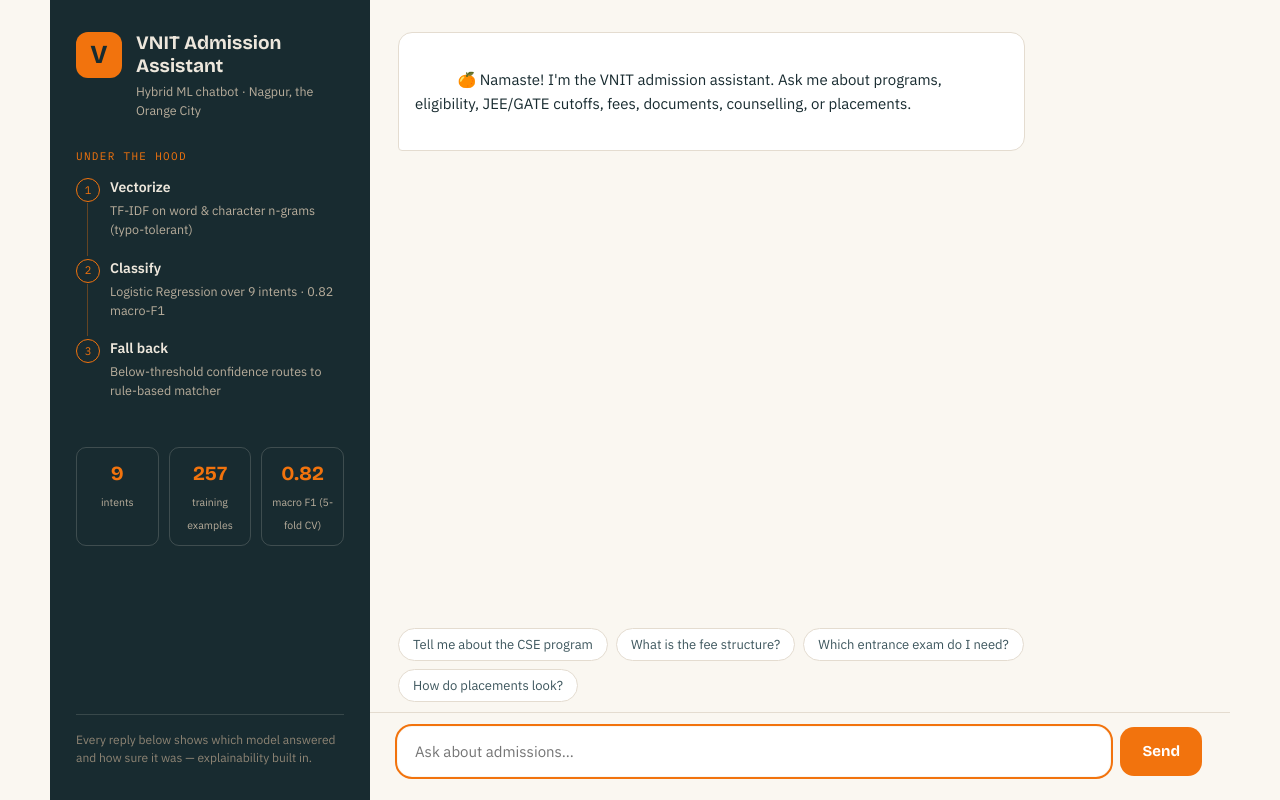
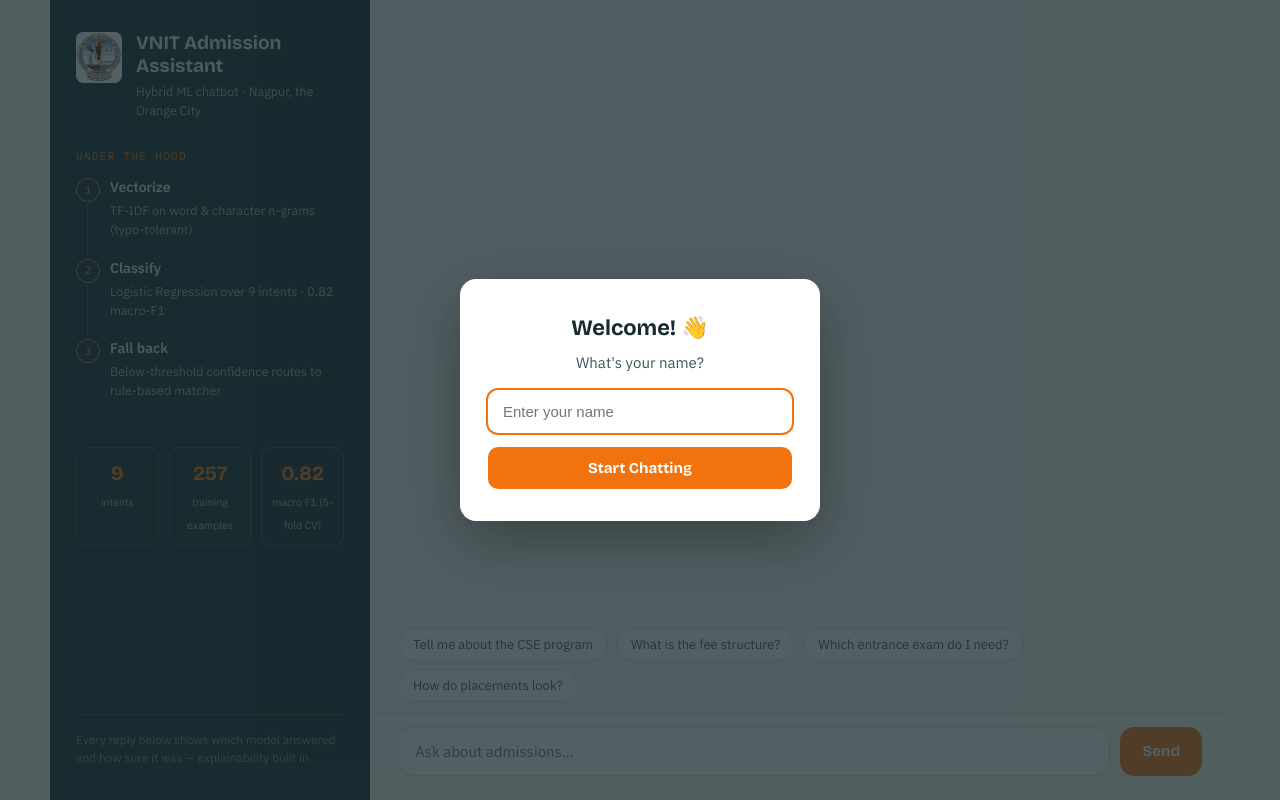
Before and after one commit to shreejeet480/Vnit-admission-chatbot, a Flask app: page / in a window 1280 px wide. Run offline with Flask 3, Linux system fonts and the light colour scheme.

Commit message:
add name popup,markdown rendering, expanded answer, VNIT logo

```diff
--- a/interfaces/web_app.py
+++ b/interfaces/web_app.py
@@ -46,11 +46,15 @@
         data = request.json
         message = data.get('message', '').strip()
         session_id = data.get('session_id', str(uuid.uuid4()))
+        user_name = data.get('user_name', '').strip()
 
         if not message:
             return jsonify({'error': 'Empty message'}), 400
 
         chatbot = get_chatbot(session_id)
+        # Store the user's name for logging/tracking if provided
+        if user_name and hasattr(chatbot, 'set_user_name'):
+            chatbot.set_user_name(user_name)
         result = chatbot.process_message(message)
 
         return jsonify({
--- a/static/app.js
+++ b/static/app.js
@@ -6,6 +6,38 @@
 const suggestionsEl = document.getElementById("suggestions");
 
 const sessionId = crypto.randomUUID();
+let userName = "";
+
+/* ---------- Minimal Markdown → HTML renderer ----------
+   Converts **bold**, bullet lines, and newlines to real HTML,
+   so answers show real bold instead of literal ** symbols.     */
+function renderMarkdown(text) {
+  // Escape HTML first (safety)
+  let html = text
+    .replace(/&/g, "&amp;")
+    .replace(/</g, "&lt;")
+    .replace(/>/g, "&gt;");
+
+  // **bold**  ->  <strong>bold</strong>
+  html = html.replace(/\*\*(.+?)\*\*/g, "<strong>$1</strong>");
+
+  // Turn "• item" or "- item" lines into list items
+  const lines = html.split("\n");
+  let out = "";
+  let inList = false;
+  for (let line of lines) {
+    const trimmed = line.trim();
+    if (trimmed.startsWith("•") || trimmed.startsWith("- ")) {
+      if (!inList) { out += "<ul>"; inList = true; }
+      out += "<li>" + trimmed.replace(/^([•]|- )\s*/, "") + "</li>";
+    } else {
+      if (inList) { out += "</ul>"; inList = false; }
+      out += line + "<br>";
+    }
+  }
+  if (inList) out += "</ul>";
+  return out;
+}
 
 function addUserMessage(text) {
   const msg = document.createElement("div");
@@ -24,7 +56,7 @@
 
   const bubble = document.createElement("div");
   bubble.className = "bubble";
-  bubble.textContent = text;
+  bubble.innerHTML = renderMarkdown(text);   // render markdown (real bold)
   msg.appendChild(bubble);
 
   // Signature: ML telemetry strip — intent, confidence, source
@@ -104,7 +136,7 @@
     const res = await fetch("/api/chat", {
       method: "POST",
       headers: { "Content-Type": "application/json" },
-      body: JSON.stringify({ message, session_id: sessionId }),
+      body: JSON.stringify({ message, session_id: sessionId, user_name: userName }),
     });
     const data = await res.json();
     hideTyping();
@@ -136,4 +168,40 @@
   if (e.target.classList.contains("chip")) send(e.target.textContent);
 });
 
-inputEl.focus();
+/* ---------- Name pop-up before chat starts ---------- */
+function startChat(name) {
+  userName = name.trim();
+  const overlay = document.getElementById("name-overlay");
+  if (overlay) overlay.remove();
+
+  const greeting = userName
+    ? `🍊 Hello **${userName}**! Welcome to the VNIT Admission Assistant. Ask me anything about programs, eligibility, entrance exams, fees, documents, counselling, or placements.`
+    : `🍊 Welcome to the VNIT Admission Assistant. Ask me anything about admissions.`;
+  addBotMessage(greeting, null);
+  inputEl.focus();
+}
+
+function buildNameOverlay() {
+  const overlay = document.createElement("div");
+  overlay.id = "name-overlay";
+  overlay.innerHTML = `
+    <div class="name-card">
+      <h2>Welcome! 👋</h2>
+      <p>What's your name?</p>
+      <input type="text" id="name-input" placeholder="Enter your name" autocomplete="off" />
+      <button id="name-submit">Start Chatting</button>
+    </div>`;
+  document.body.appendChild(overlay);
+
+  const nameInput = document.getElementById("name-input");
+  const nameSubmit = document.getElementById("name-submit");
+  nameInput.focus();
+
+  nameSubmit.addEventListener("click", () => startChat(nameInput.value || ""));
+  nameInput.addEventListener("keydown", (e) => {
+    if (e.key === "Enter") startChat(nameInput.value || "");
+  });
+}
+
+// Show the name pop-up on load
+buildNameOverlay();
--- a/static/style.css
+++ b/static/style.css
@@ -335,3 +335,88 @@
   .suggestions, .composer { padding-left: 16px; padding-right: 16px; }
   .msg { max-width: 90%; }
 }
+/* ===== Name pop-up overlay (append to style.css) ===== */
+#name-overlay {
+  position: fixed;
+  inset: 0;
+  background: rgba(24, 43, 48, 0.75);
+  display: flex;
+  align-items: center;
+  justify-content: center;
+  z-index: 1000;
+}
+
+.name-card {
+  background: var(--card, #FFFFFF);
+  border-radius: 16px;
+  padding: 32px 28px;
+  width: 90%;
+  max-width: 360px;
+  text-align: center;
+  box-shadow: 0 20px 60px rgba(0, 0, 0, 0.3);
+}
+
+.name-card h2 {
+  font-family: "Bricolage Grotesque", sans-serif;
+  font-size: 22px;
+  color: var(--ink, #182B30);
+  margin-bottom: 6px;
+}
+
+.name-card p {
+  color: var(--ink-soft, #3D565D);
+  margin-bottom: 16px;
+  font-size: 15px;
+}
+
+.name-card input {
+  width: 100%;
+  padding: 12px 14px;
+  font-size: 15px;
+  border: 1px solid var(--line, #E4DCD0);
+  border-radius: 10px;
+  margin-bottom: 14px;
+  box-sizing: border-box;
+}
+
+.name-card input:focus {
+  outline: 2px solid var(--santra, #F2730D);
+  border-color: transparent;
+}
+
+.name-card button {
+  width: 100%;
+  padding: 12px;
+  font-family: "Bricolage Grotesque", sans-serif;
+  font-weight: 700;
+  font-size: 15px;
+  color: #FFFFFF;
+  background: var(--santra, #F2730D);
+  border: none;
+  border-radius: 10px;
+  cursor: pointer;
+  transition: background 0.15s;
+}
+
+.name-card button:hover {
+  background: var(--santra-deep, #C95A05);
+}
+
+/* Make bot bubbles render markdown lists nicely */
+.msg.bot .bubble ul {
+  margin: 6px 0;
+  padding-left: 20px;
+}
+.msg.bot .bubble li {
+  margin: 3px 0;
+}
+.msg.bot .bubble strong {
+  font-weight: 700;
+}
+.brand-mark img{
+  width: 100%;
+  height: 100%;
+  object-fit: contain;
+  border-radius: 8px;
+  background: #FFFFFF;
+}
--- a/templates/index.html
+++ b/templates/index.html
@@ -15,7 +15,7 @@
     <!-- ============ SIDEBAR: how the ML works ============ -->
     <aside class="sidebar">
       <div class="brand">
-        <div class="brand-mark">V</div>
+        <div class="brand-mark"><img src="/static/vnit_logo.jpg" alt="VNIT logo">V</div>
         <div>
           <h1>VNIT Admission Assistant</h1>
           <p class="tagline">Hybrid ML chatbot · Nagpur, the Orange City</p>
@@ -52,11 +52,7 @@
     <!-- ============ CHAT ============ -->
     <main class="chat">
       <div class="messages" id="messages" aria-live="polite">
-        <div class="msg bot">
-          <div class="bubble">
-            🍊 Namaste! I'm the VNIT admission assistant. Ask me about programs, eligibility, JEE/GATE cutoffs, fees, documents, counselling, or placements.
-          </div>
-        </div>
+
       </div>
 
       <div class="suggestions" id="suggestions">
```
Also changed, not shown: src/response_generator.py (+15 -8 lines), static/vnit_logo.jpg (added), 1 other file.
